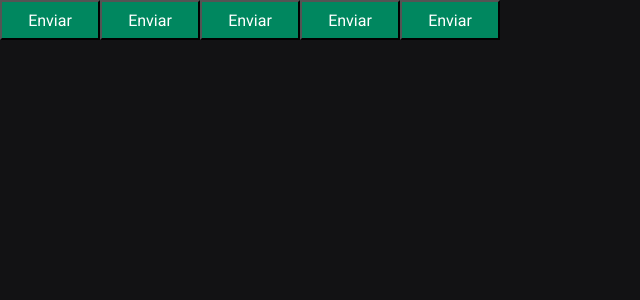
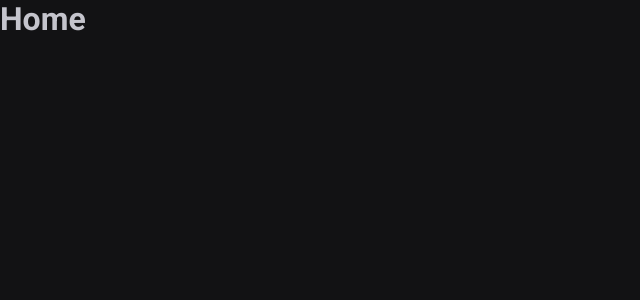
Before and after one commit to igortrombini/timer, a React (Vite) app: page / in a window 1280 px wide. Shown: the top 300 px of the page, without its empty margins (0-640 px from the left). Built offline with nearby package versions, Linux system fonts and the light colour scheme.

Commit message:
add: router

```diff
--- a/package.json
+++ b/package.json
@@ -6,12 +6,13 @@
   "scripts": {
     "dev": "vite",
     "build": "tsc && vite build",
-    "lint": "eslint . --ext ts,tsx --report-unused-disable-directives --max-warnings 0",
+    "lint": "eslint src --ext .ts,.tsx",
     "preview": "vite preview"
   },
   "dependencies": {
     "react": "^18.2.0",
     "react-dom": "^18.2.0",
+    "react-router-dom": "^6.22.3",
     "styled-components": "^6.1.8"
   },
   "devDependencies": {
--- a/src/App.tsx
+++ b/src/App.tsx
@@ -1,17 +1,15 @@
 import { ThemeProvider } from 'styled-components';
-import { Button } from "./Components/Button";
 import { defaultTheme } from './styles/theme/default';
+import { BrowserRouter } from 'react-router-dom';
 import { GlobalStyle } from './styles/global';
+import { Router } from './Router';
 
 export function App() {
   return (
     <ThemeProvider theme={defaultTheme}>
-      <Button variant="primary" />
-      <Button variant="secundary" />
-      <Button variant="danger" />
-      <Button variant="success" />
-      <Button />
-
+      <BrowserRouter>
+        < Router />
+      </BrowserRouter>
       <GlobalStyle />
     </ThemeProvider >
   )
--- a/src/Components/Button.styles.ts
+++ /dev/null
@@ -1,27 +0,0 @@
-import styled, { css } from "styled-components";
-
-export type ButtonVariant = 'primary' | 'secundary' | 'danger' | 'success'
-
-interface ButtonContainerProps {
-    variant: ButtonVariant;
-}
-
-const buttonVariant = {
-    primary: 'purple',
-    secundary: 'green',
-    danger: 'red',
-    success: 'gold'
-}
-
-export const ButtonContainer = styled.button<ButtonContainerProps>`
-width: 100px;
-height: 40px;
-
-background-color: ${props => props.theme["green-500"]};
-color: ${props => props.theme.white};
-
-/* ${props => {
-        return css
-            `background-color: ${buttonVariant[props.variant]}`
-    }} */
-`
--- a/src/Components/Button.tsx
+++ /dev/null
@@ -1,9 +0,0 @@
-import { ButtonContainer, ButtonVariant } from './Button.styles';
-
-interface ButtonProps {
-    variant?: ButtonVariant;
-}
-
-export function Button({ variant = 'primary' }: ButtonProps) {
-    return <ButtonContainer variant={variant}>Enviar</ButtonContainer>;
-}
--- /dev/null
+++ b/src/Router.tsx
@@ -0,0 +1,13 @@
+import { Routes, Route } from 'react-router-dom'
+import { Home } from './pages/Home';
+import { History } from './pages/History';
+
+export function Router() {
+    return (
+        <Routes>
+            <Route path="/" element={<Home />} />
+            <Route path="history" element={<History />} />
+        </Routes>
+    );
+
+}
--- /dev/null
+++ b/src/pages/History.tsx
@@ -0,0 +1,3 @@
+export function History() {
+    return <h1>History</h1>
+}
--- /dev/null
+++ b/src/pages/Home.tsx
@@ -0,0 +1,3 @@
+export function Home() {
+    return <h1>Home</h1>
+}
```
Also changed, not shown: .eslintrc.json (added), 1 other file (tests, documents, lock files or other folders).
